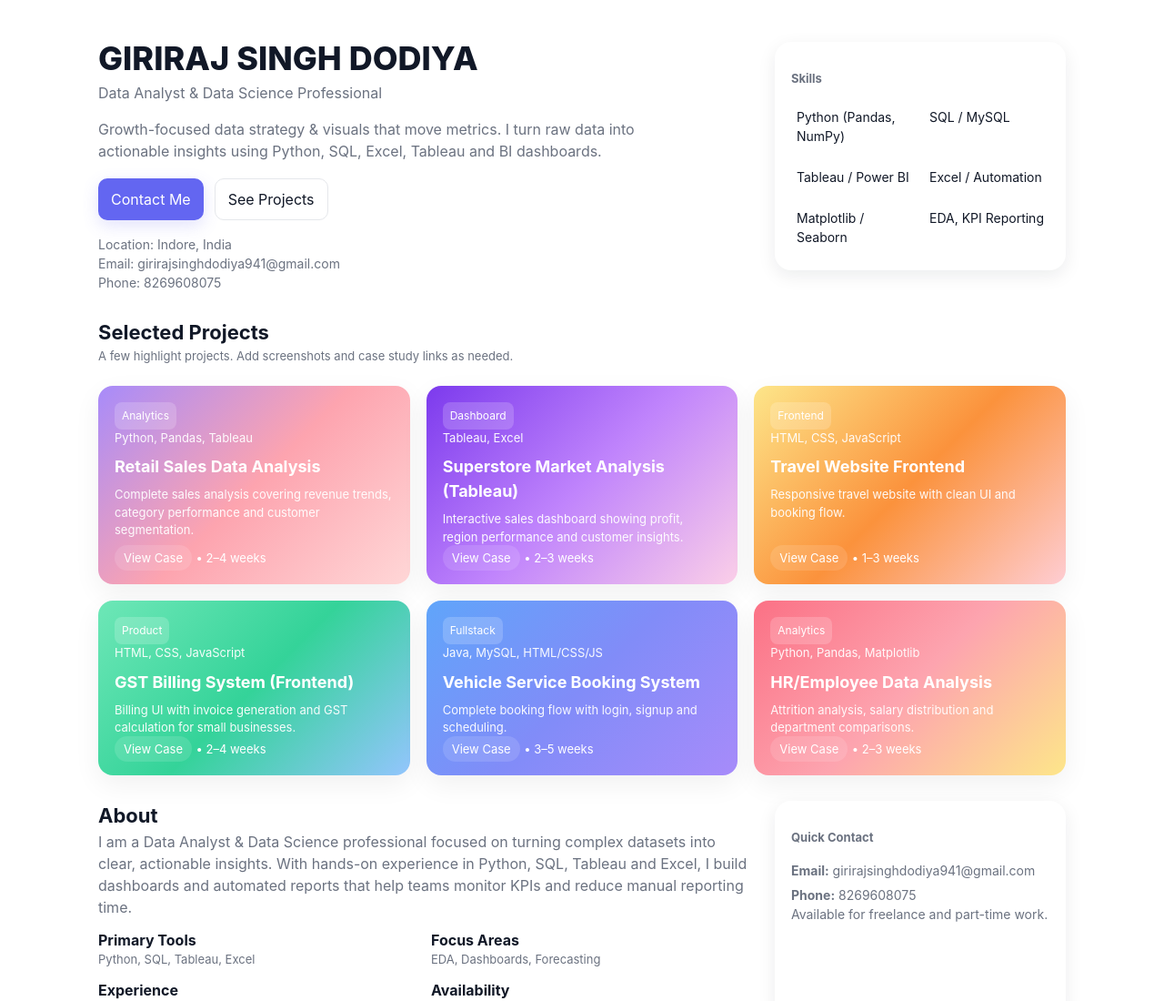
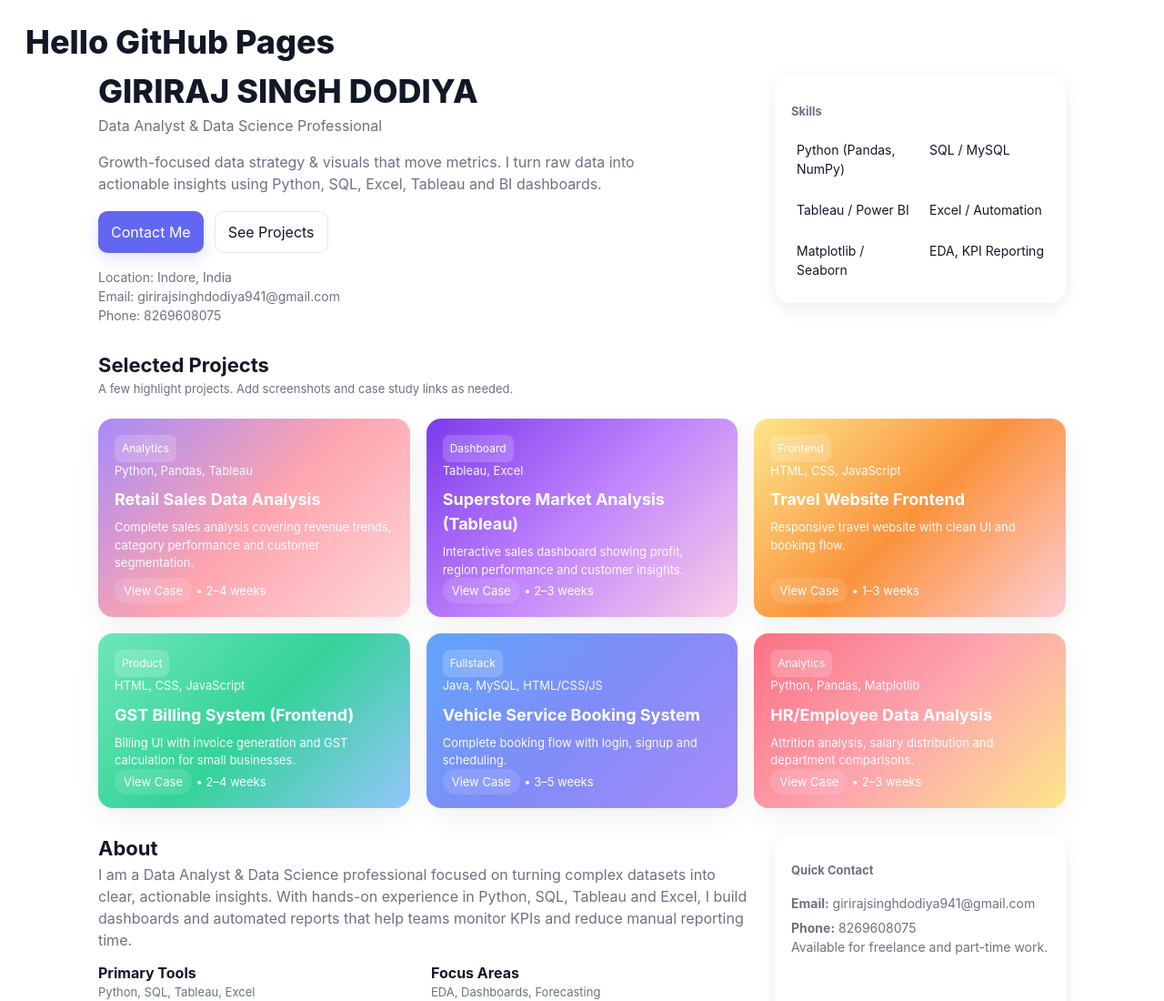
Before and after one commit to giriraj2211/girirajsingh.github.io, a plain HTML site: page index.html in a window 1280 px wide. Shown: the top 1100 px of the page at 91% size. Drawn offline with Linux system fonts and the light colour scheme.

Commit message:
Update index.html structure and content

```diff
--- a/index.html
+++ b/index.html
@@ -7,6 +7,8 @@
   <link rel="stylesheet" href="styles.css">
 </head>
 <body>
+  <h1>Hello GitHub Pages</h1>
+
   <div class="wrap">
     <!-- HERO -->
     <section class="hero">
```
